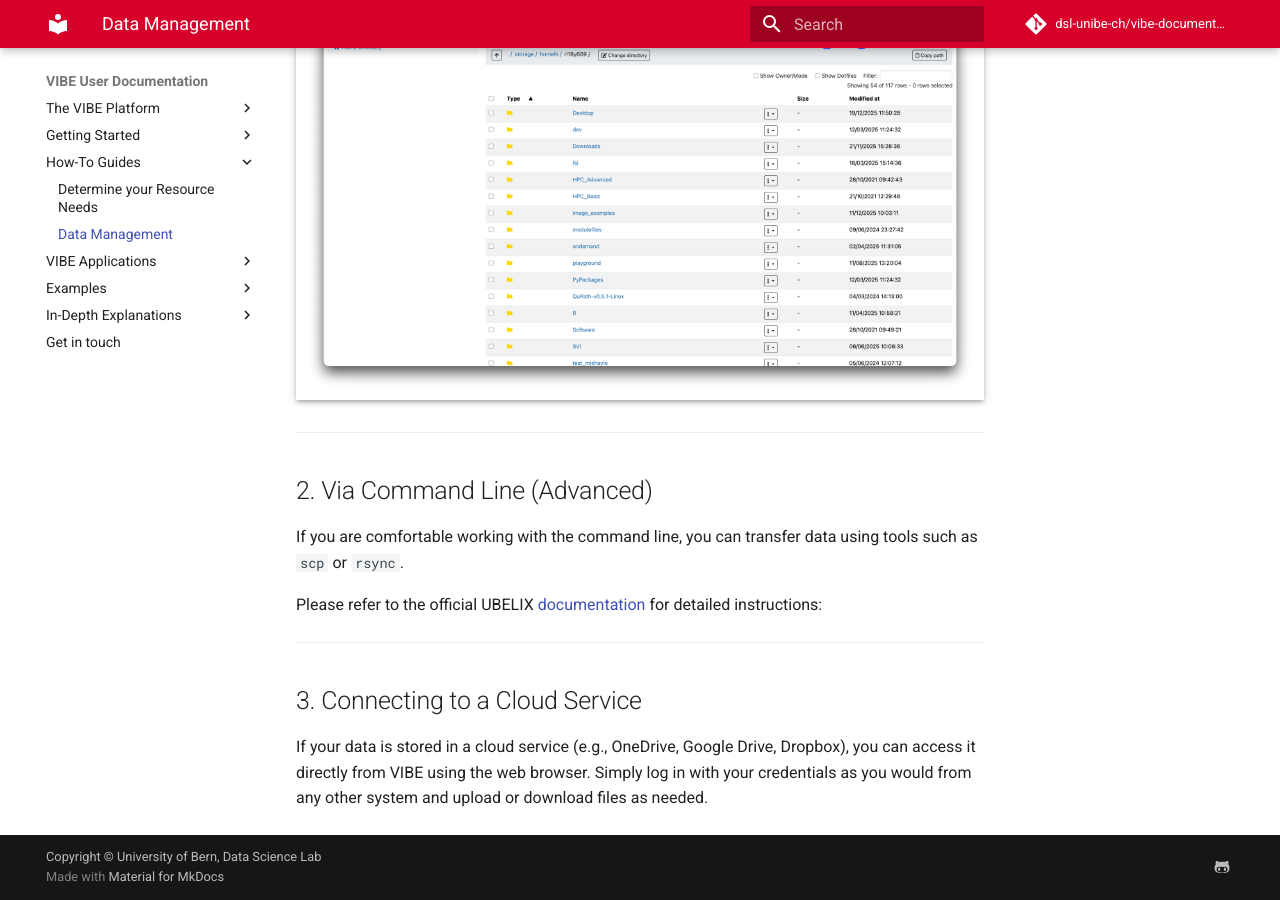
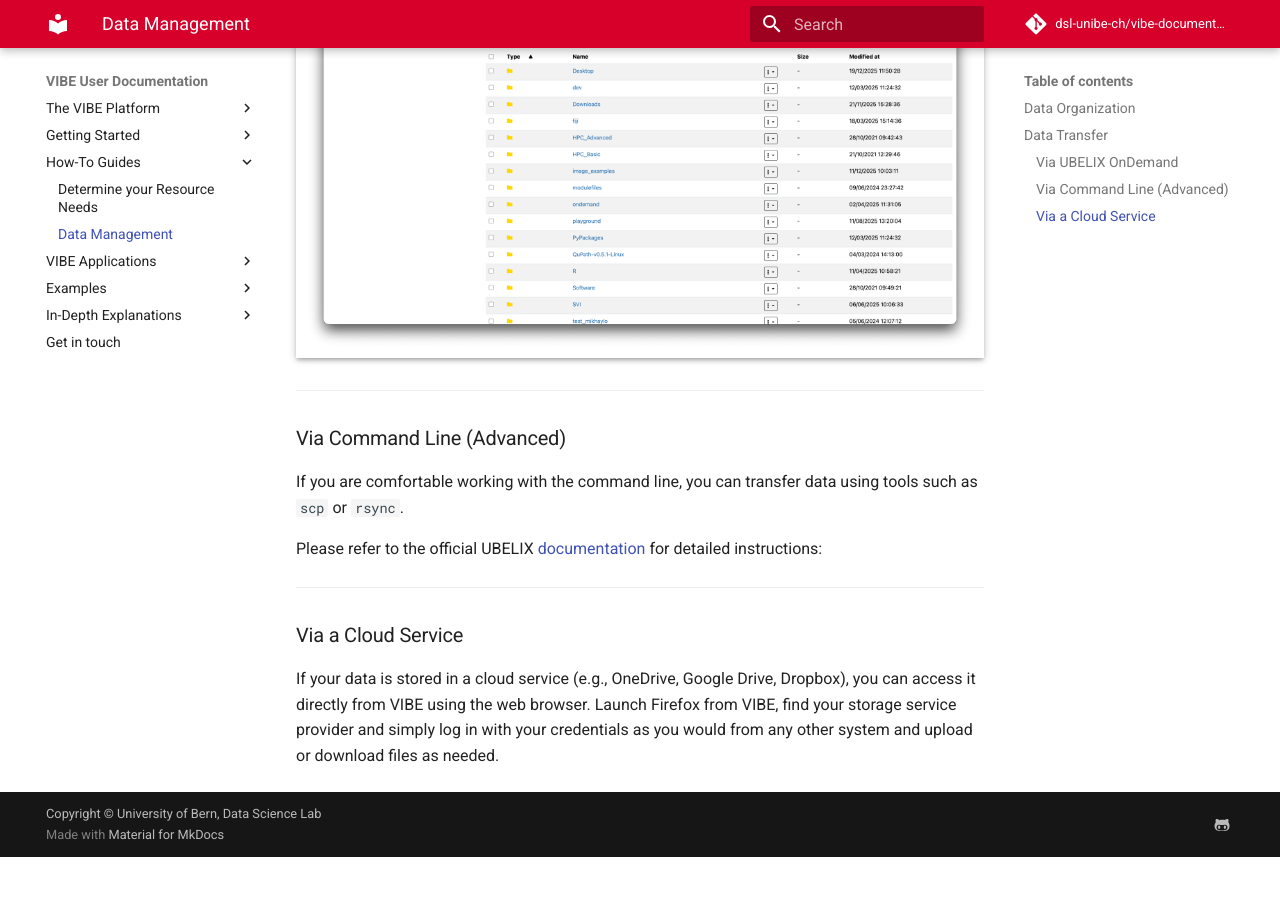
Before and after one commit to dsl-unibe-ch/vibe-documentation, an MkDocs documentation site: the page built from docs/how-to-guides/data-management.md, in a window 1280 px wide and 900 px high, scrolled down 1614 px. Built offline with MkDocs 1.6.1 and Material for MkDocs 9.7.7, drawn with Linux system fonts in a browser that asks for light colours; comment, search, counter and statistics services are not loaded; after the commit the page ends 2471 px from its top, so only the background shows below that; some of the changed text lies outside the part shown.

Commit message:
fix table of content and small addition on cloud service

```diff
--- a/docs/how-to-guides/data-management.md
+++ b/docs/how-to-guides/data-management.md
@@ -4,7 +4,7 @@ This section provides an overview of how data is organized and managed within yo
 
 ---
 
-# Data Organization
+## Data Organization
 
 Because VIBE runs on the UBELIX cluster, it uses the same file system and storage structure as UBELIX. This means that your `$HOME` directory, along with all folders and data available in your UBELIX account, is automatically accessible within your VIBE desktop session.
 
@@ -46,7 +46,7 @@ You can use the UBELIX OnDemand web interface to upload and download files.
 
 ---
 
-## 2. Via Command Line (Advanced)
+### Via Command Line (Advanced)
 
 If you are comfortable working with the command line, you can transfer data using tools such as `scp` or `rsync`.
 
@@ -55,6 +55,6 @@ Please refer to the official UBELIX [documentation](https://hpc-unibe-ch.github.
 
 ---
 
-## 3. Connecting to a Cloud Service
+### Via a Cloud Service
 
-If your data is stored in a cloud service (e.g., OneDrive, Google Drive, Dropbox), you can access it directly from VIBE using the web browser. Simply log in with your credentials as you would from any other system and upload or download files as needed.
+If your data is stored in a cloud service (e.g., OneDrive, Google Drive, Dropbox), you can access it directly from VIBE using the web browser. Launch Firefox from VIBE, find your storage service provider and simply log in with your credentials as you would from any other system and upload or download files as needed.
```
Also changed, not shown: other parts of docs/how-to-guides/data-management.md (+2 -2 lines).
